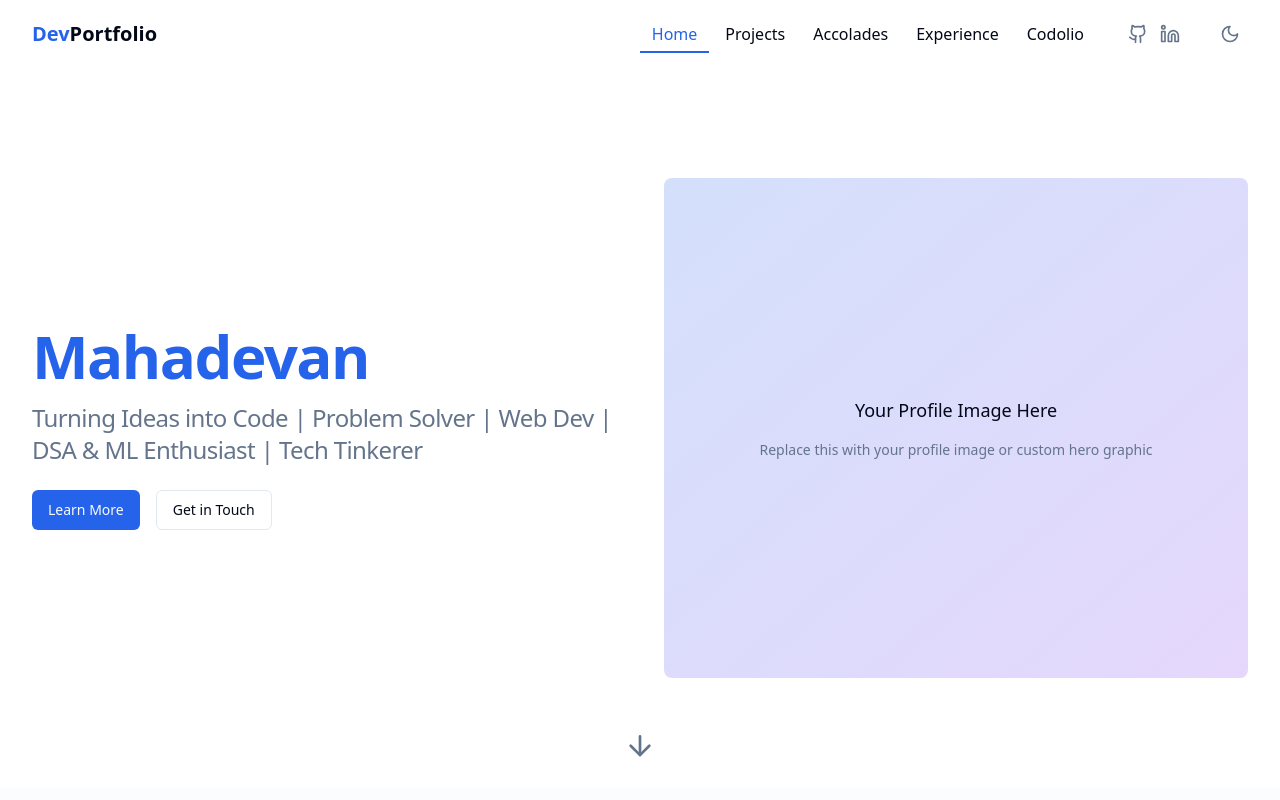
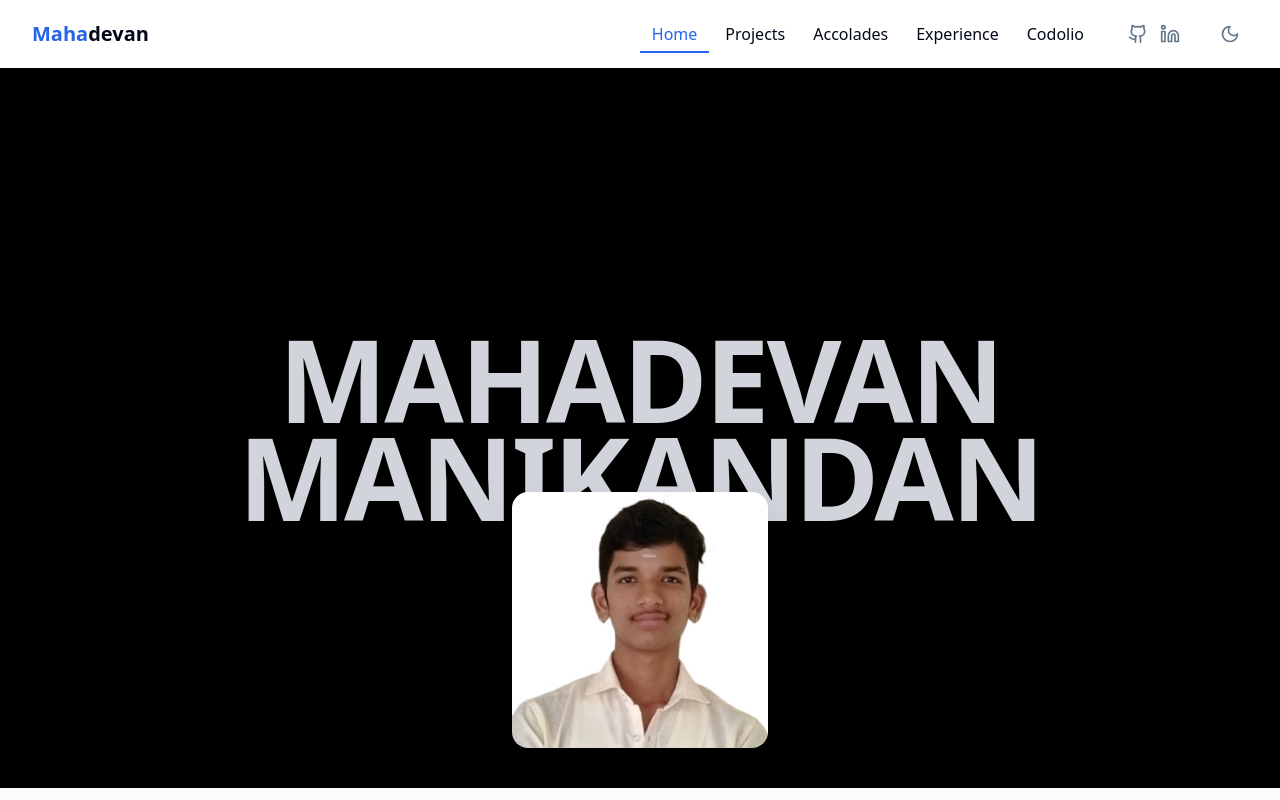
Before and after one commit to Mahadevan2005/Latest_Portfolio, a React (Vite) app: page / in a window 1280 px wide. Shown: the top 800 px of the page. Built offline with nearby package versions, Linux system fonts and the light colour scheme.

Commit message:
first commit

```diff
--- a/src/components/Home/Hero.tsx
+++ b/src/components/Home/Hero.tsx
@@ -1,31 +1,33 @@
-import { ArrowDown } from 'lucide-react';
-import { motion } from 'framer-motion';
+import { motion } from "framer-motion";
+import profilePic from "../../assets/profile.jpg";
+
 const Hero = () => {
   return (
-    <section className="min-h-[calc(100vh-5rem)] flex items-center py-16 relative overflow-hidden">
-      <div className="container-custom">
-        <div className="grid grid-cols-1 lg:grid-cols-2 gap-12 items-center">
-          <motion.div initial={{ opacity: 0, x: -20 }} animate={{ opacity: 1, x: 0 }} transition={{ duration: 0.7 }} >
-            <h1 className="mb-4"> <span className="text-primary">Mahadevan</span> </h1>
-              <h2 className="mb-6 font-normal text-xl sm:text-2xl text-muted-foreground"> Turning Ideas into Code | Problem Solver | Web Dev | DSA & ML Enthusiast | Tech Tinkerer </h2> {/* <p className="mb-8 text-lg max-w-2xl"> I'm a passionate software engineer specializing in building beautiful, functional, and user-friendly applications that solve real-world problems. </p> */}
-                <div className="flex flex-col sm:flex-row gap-4"> <a href="#about" className="btn btn-primary"> Learn More </a> <a href="#contact" className="btn btn-outline"> Get in Touch </a> </div>
-          </motion.div>
+        <section className="relative min-h-[calc(100vh-5rem)] flex flex-col items-center justify-center overflow-hidden bg-black text-white px-4">
+      {/* Big Background Text */}
+      <motion.h1
+        initial={{ opacity: 0, y: 40 }}
+        animate={{ opacity: 1, y: 0 }}
+        transition={{ duration: 1 }}
+        className="absolute text-[14vw] md:text-[9vw] font-extrabold leading-tight tracking-tight text-gray-300 uppercase z-0 text-center"
+        style={{ lineHeight: "0.85" }}
+      >
+        MAHADEVAN <br className="block md:hidden" /> MANIKANDAN
+      </motion.h1>
 
-          <motion.div initial={{ opacity: 0, scale: 0.8 }} animate={{ opacity: 1, scale: 1 }} transition={{ duration: 0.7, delay: 0.2 }} className="relative lg:h-[500px] flex items-center justify-center" > {/* This should be replaced with your hero image */}
-            <div className="w-full h-full bg-gradient-to-br from-primary/20 to-secondary/20 rounded-lg flex items-center justify-center">
-              <div className="text-center p-8">
-                <p className="text-lg font-medium mb-4">Your Profile Image Here</p>
-                <p className="text-sm text-muted-foreground">Replace this with your profile image or custom hero graphic</p>
-              </div>
-            </div>
-          </motion.div>
-        </div>
-      </div>
-      <div className="absolute bottom-8 left-1/2 transform -translate-x-1/2 flex flex-col items-center">
-        <motion.div animate={{ y: [0, 10, 0] }} transition={{ repeat: Infinity, duration: 1.5 }} > <a href="#about" className="text-muted-foreground hover:text-primary transition-colors">
-          <ArrowDown className="h-8 w-8" /> </a>
-        </motion.div>
-      </div>
+      {/* Profile Image */}
+      <motion.div
+        initial={{ opacity: 0, scale: 0.8 }}
+        animate={{ opacity: 1, scale: 1 }}
+        transition={{ duration: 0.8, delay: 0.3 }}
+        className="relative z-10 mt-96"
+      >
+        <img
+          src={profilePic}
+          alt="Mahadevan"
+          className="w-40 h-40 sm:w-56 sm:h-56 md:w-64 md:h-64 rounded-2xl object-cover shadow-2xl"
+        />
+      </motion.div>
     </section>
   );
 };
--- a/src/components/Layout/Navbar.tsx
+++ b/src/components/Layout/Navbar.tsx
@@ -58,7 +58,7 @@ const Navbar = () => {
         <nav className="flex items-center justify-between">
           {/* Logo */}
           <NavLink to="/" className="font-bold text-xl relative z-50">
-            <span className="text-primary">Dev</span>Portfolio
+            <span className="text-primary">Maha</span>devan
           </NavLink>
 
           {/* Desktop Nav */}
```
